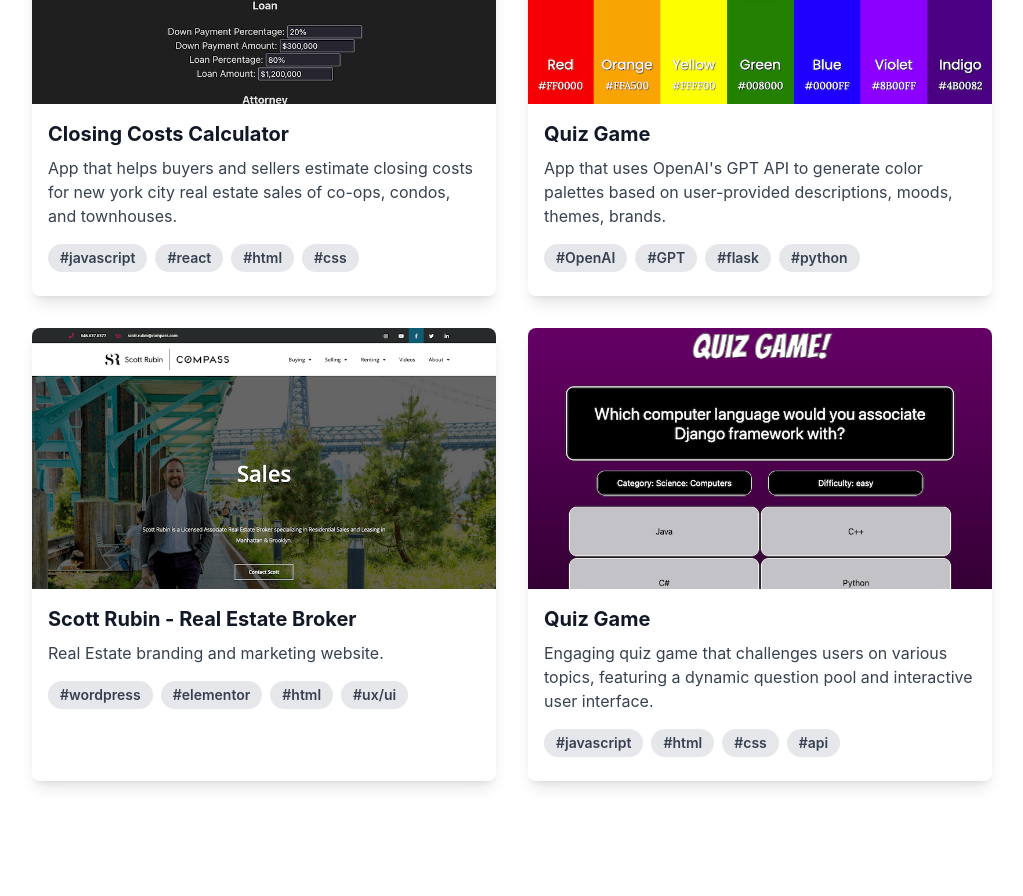
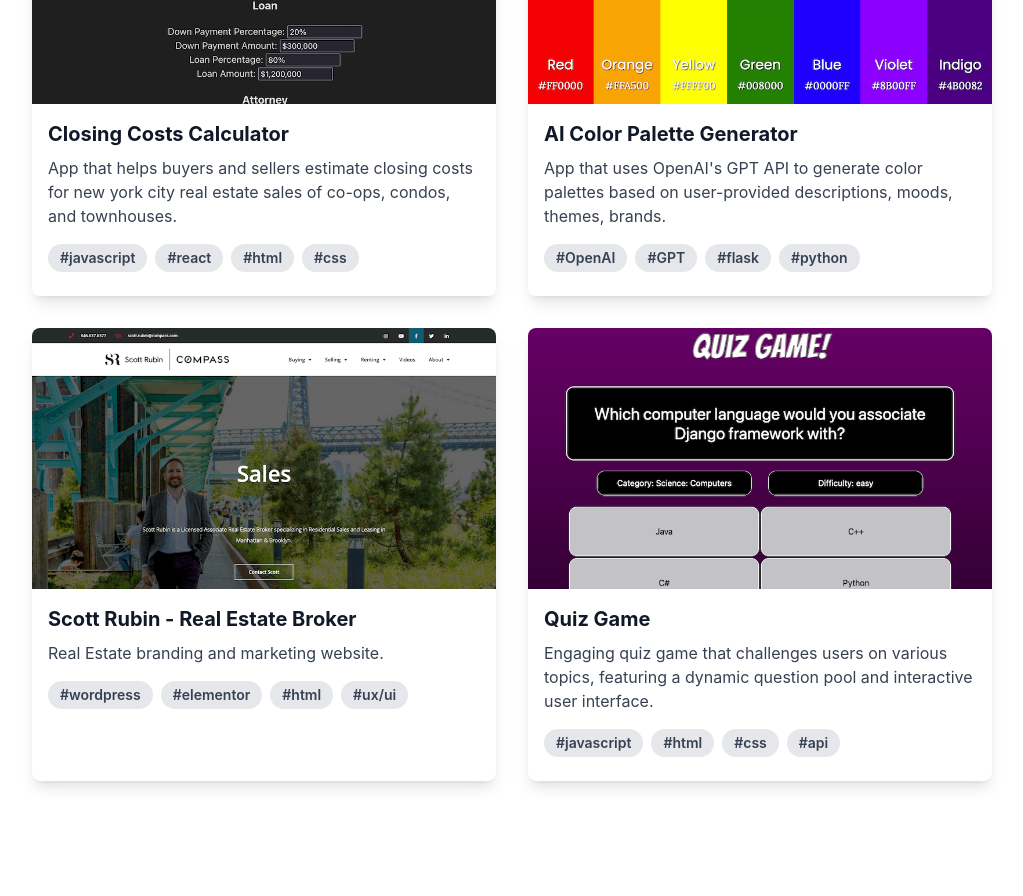
Before and after one commit to 8cott/sr-portfolio, a React (Vite) app: page / in a window 1280 px wide. Shown: the part 1480-2376 px from the top of the page, without its empty margins (128-1151 px from the left). Built offline with nearby package versions, Linux system fonts and the light colour scheme.

Commit message:
fixed title

```diff
--- a/src/components/Portfolio.jsx
+++ b/src/components/Portfolio.jsx
@@ -170,7 +170,7 @@ const Portfolio = () => (
                 target='_blank'
                 rel='noopener noreferrer'
               >
-                Quiz Game
+                AI Color Palette Generator
               </a>
             </h5>
             <p className='text-gray-700 text-base'>
```
